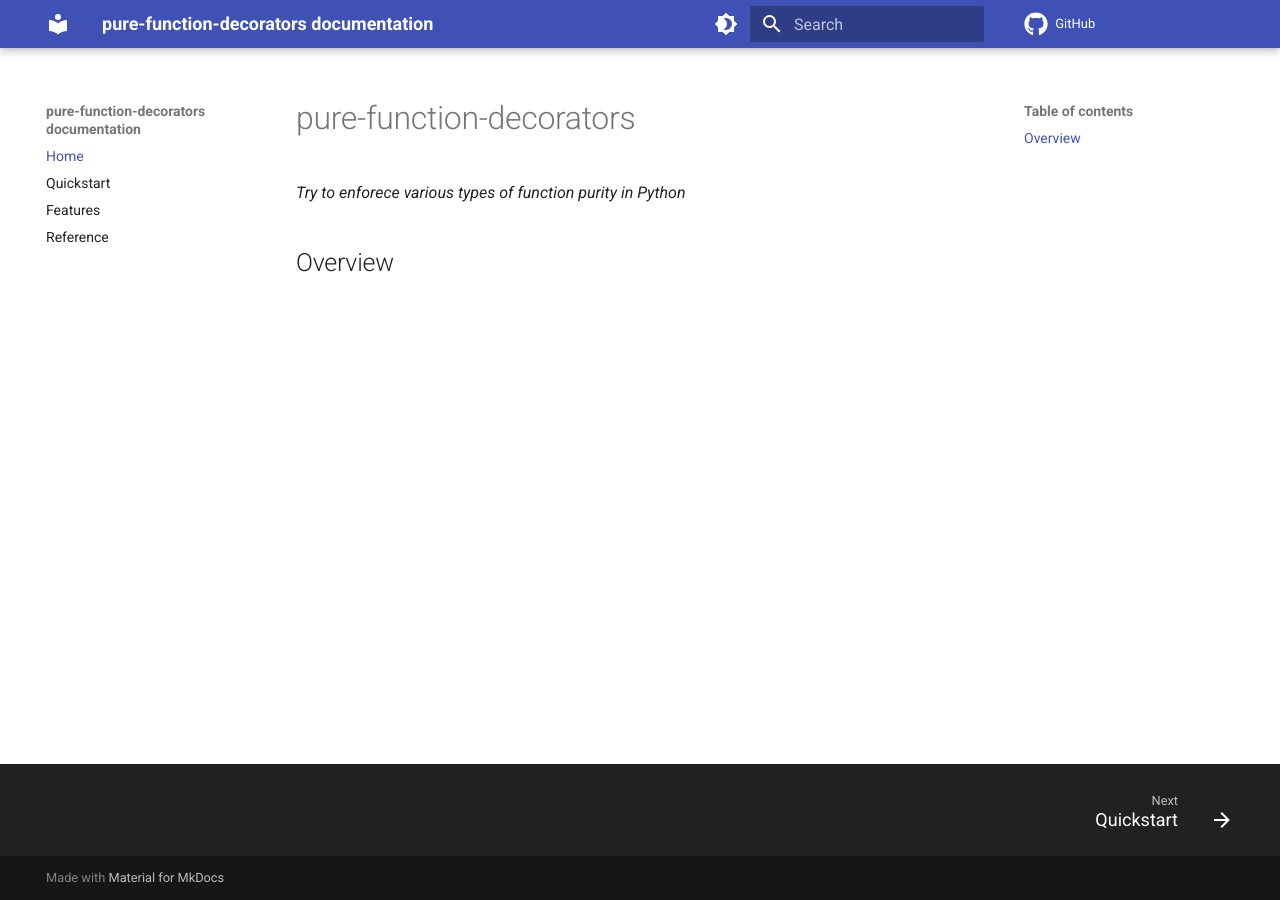
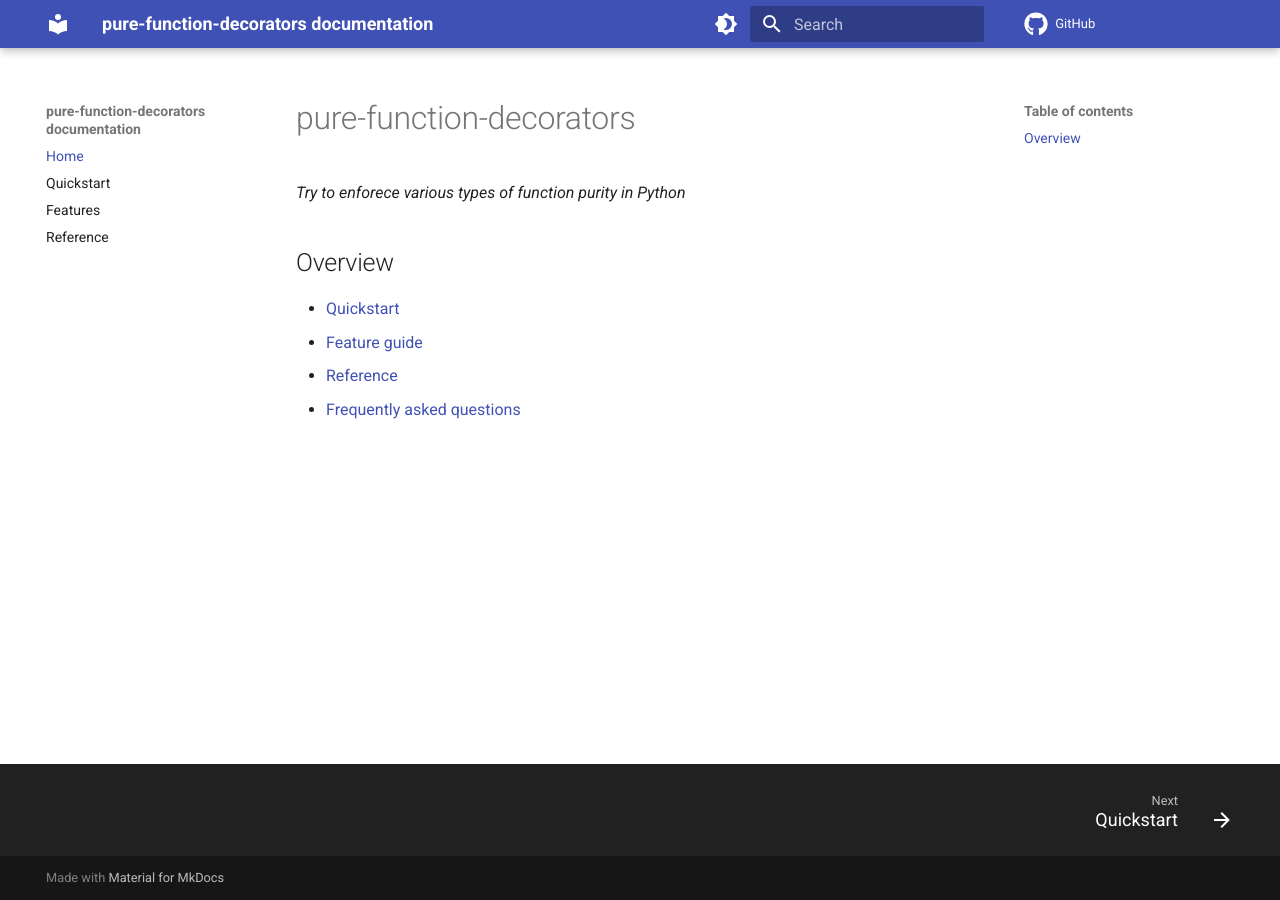
Before and after one commit to jlmcgraw/pure-function-decorators, an MkDocs documentation site: the page built from docs/source/index.md, in a window 1280 px wide. Built offline with MkDocs 1.6.1 and Material for MkDocs 9.7.7, drawn with Linux system fonts in a browser that asks for light colours; comment, search, counter and statistics services are not loaded.

```diff
--- a/docs/source/index.md
+++ b/docs/source/index.md
@@ -4,3 +4,8 @@ _Try to enforece various types of function purity in Python_
 
 
 ## Overview
+
+- [Quickstart](quickstart.md)
+- [Feature guide](features.md)
+- [Reference](reference.md)
+- [Frequently asked questions](faq.md)
```
Also changed, not shown: docs/source/faq.md (added, +5 -0 lines), README.md.
